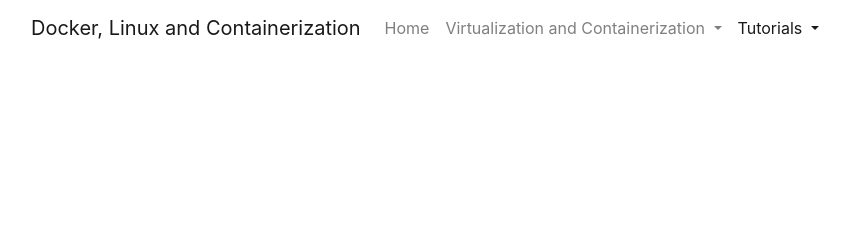
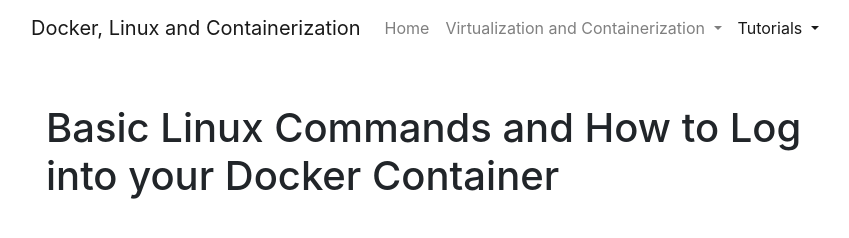
Before and after one commit to dahliamusa/dockerLinuxContainerization, a plain HTML site: page docs/commands.html in a window 1280 px wide. Shown: the whole page, without its empty margins (54-903 px from the left). Drawn offline with nearby package versions, Linux system fonts and the light colour scheme.

Commit message:
Task: Added title to commands.html

```diff
--- a/docs/commands.html
+++ b/docs/commands.html
@@ -50,6 +50,10 @@
     </nav>
 </header>
 
+<div class="container">
+    <h1 class="mt-5 col-9">Basic Linux Commands and How to Log into your Docker Container</h1>
+</div>
+
 <!--div class="container">
     <h1 class="mt-5">How the Internet Works</h1>
 </div-->
```
